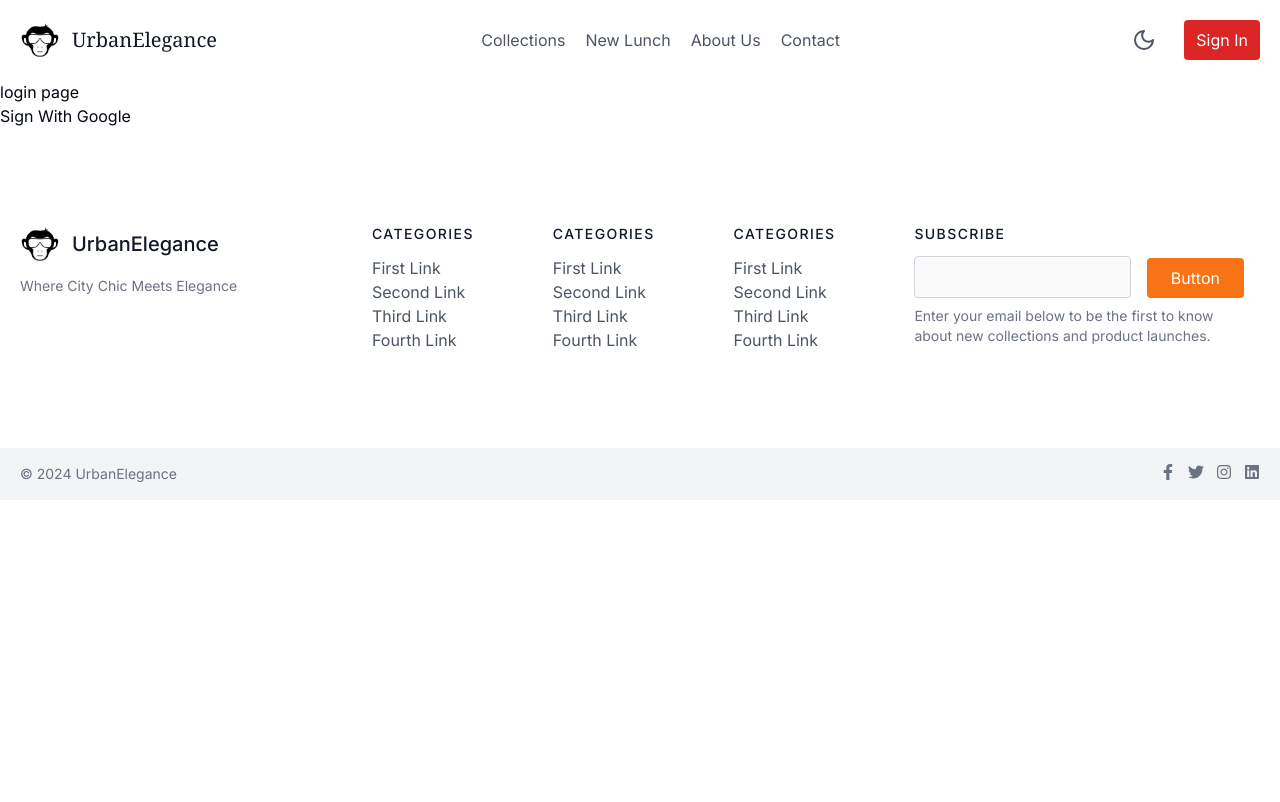
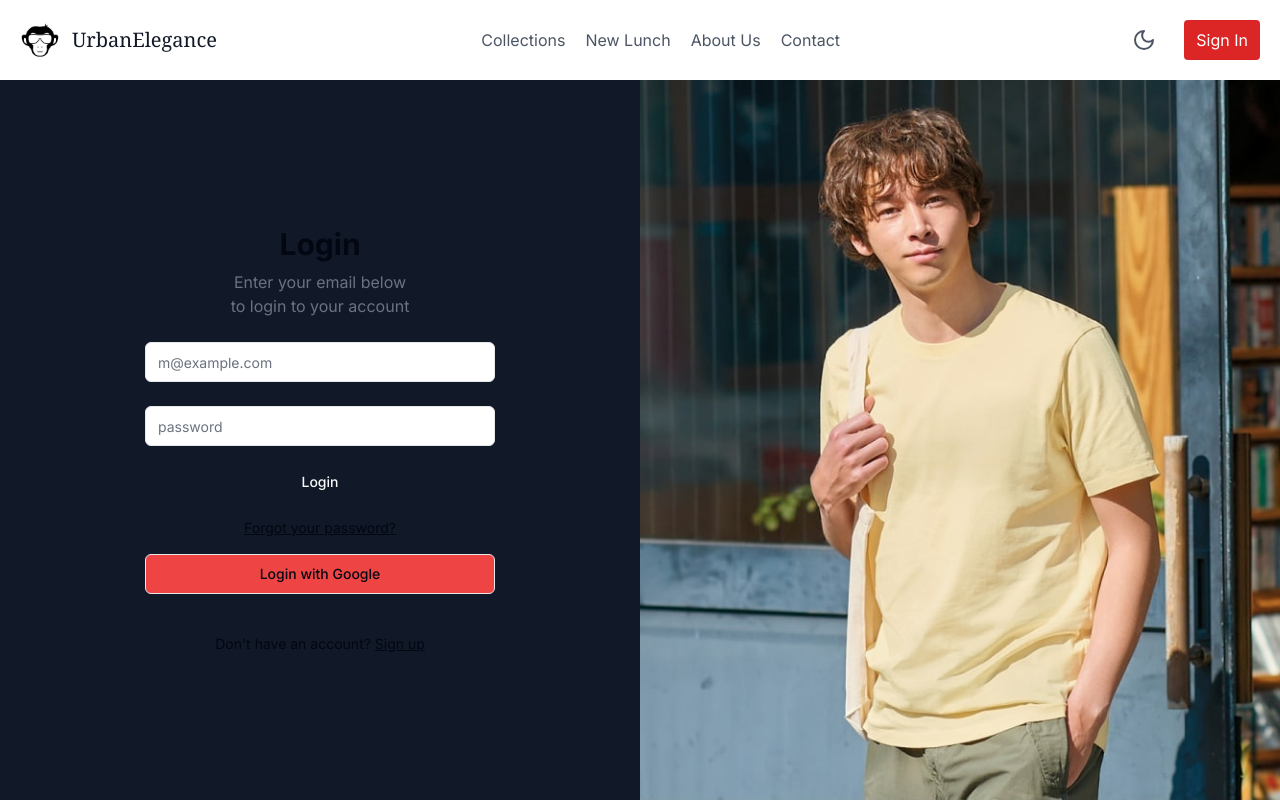
Before and after one commit to anoopraju31/urban-elegance, a Next.js app: page /login in a window 1280 px wide. Shown: the top 802 px of the page. Built offline with nearby package versions, Linux system fonts and the light colour scheme; no server answers.

Commit message:
Login Page styled

```diff
--- a/app/login/page.tsx
+++ b/app/login/page.tsx
@@ -1,15 +1,89 @@
+'use client'
+
 import { FC } from 'react'
-import SignInWithGoogle from '@/components/SignInWithGoogle'
+import { signIn, useSession } from 'next-auth/react'
+import { redirect } from 'next/navigation'
+import Image from 'next/image'
+import Link from 'next/link'
+import { Button } from '@/components/ui/button'
+import { Input } from '@/components/ui/input'
+import { Label } from '@/components/ui/label'
 
-type Props = {}
+const Page: FC = () => {
+	const { data: session } = useSession()
 
-const page: FC<Props> = (props) => {
+	if (session && session.user) redirect('/')
+
 	return (
-		<div>
-			<h1> login page </h1>
-			<SignInWithGoogle />
+		<div className='w-full bg-gray-900 lg:grid min-h-[var(--hero-image-height-sm)] lg:grid-cols-2 md:min-h-[var(--hero-image-height-lg)]'>
+			<div className='flex items-center justify-center py-12'>
+				<div className='mx-auto grid w-[350px] gap-6'>
+					<div className='grid gap-2 text-center'>
+						<h1 className='text-3xl font-bold'>Login</h1>
+						<p className='text-balance text-muted-foreground'>
+							Enter your email below to login to your account
+						</p>
+					</div>
+					<div className='grid gap-4'>
+						<div className='grid gap-2'>
+							<Label htmlFor='email' className='sr-only'>
+								Email
+							</Label>
+							<Input
+								id='email'
+								type='email'
+								placeholder='m@example.com'
+								required
+							/>
+						</div>
+						<div className='grid gap-2'>
+							<div className='flex items-center'>
+								<Label htmlFor='password' className='sr-only'>
+									Password
+								</Label>
+							</div>
+							<Input
+								id='password'
+								type='password'
+								placeholder='password'
+								required
+							/>
+						</div>
+						<Button type='submit' className='w-full'>
+							Login
+						</Button>
+
+						<Link
+							href='/forgot-password'
+							className='inline-block text-center text-sm underline'>
+							Forgot your password?
+						</Link>
+						<Button
+							onClick={() => signIn('google')}
+							variant='outline'
+							className='w-full bg-red-500'>
+							Login with Google
+						</Button>
+					</div>
+					<div className='mt-4 text-center text-sm'>
+						Don&apos;t have an account?{' '}
+						<Link href='#' className='underline'>
+							Sign up
+						</Link>
+					</div>
+				</div>
+			</div>
+			<div className='hidden bg-muted lg:block'>
+				<Image
+					src='/login.jpg'
+					alt='Image'
+					width='1920'
+					height='1080'
+					className='h-full w-full object-cover'
+				/>
+			</div>
 		</div>
 	)
 }
 
-export default page
+export default Page
--- a/package.json
+++ b/package.json
@@ -10,6 +10,7 @@
   },
   "dependencies": {
     "@radix-ui/react-dropdown-menu": "^2.0.6",
+    "@radix-ui/react-label": "^2.0.2",
     "@radix-ui/react-slot": "^1.0.2",
     "class-variance-authority": "^0.7.0",
     "clsx": "^2.1.1",
```
Also changed, not shown: public/login.jpg (added), 1 other file (tests, documents, lock files or other folders).
